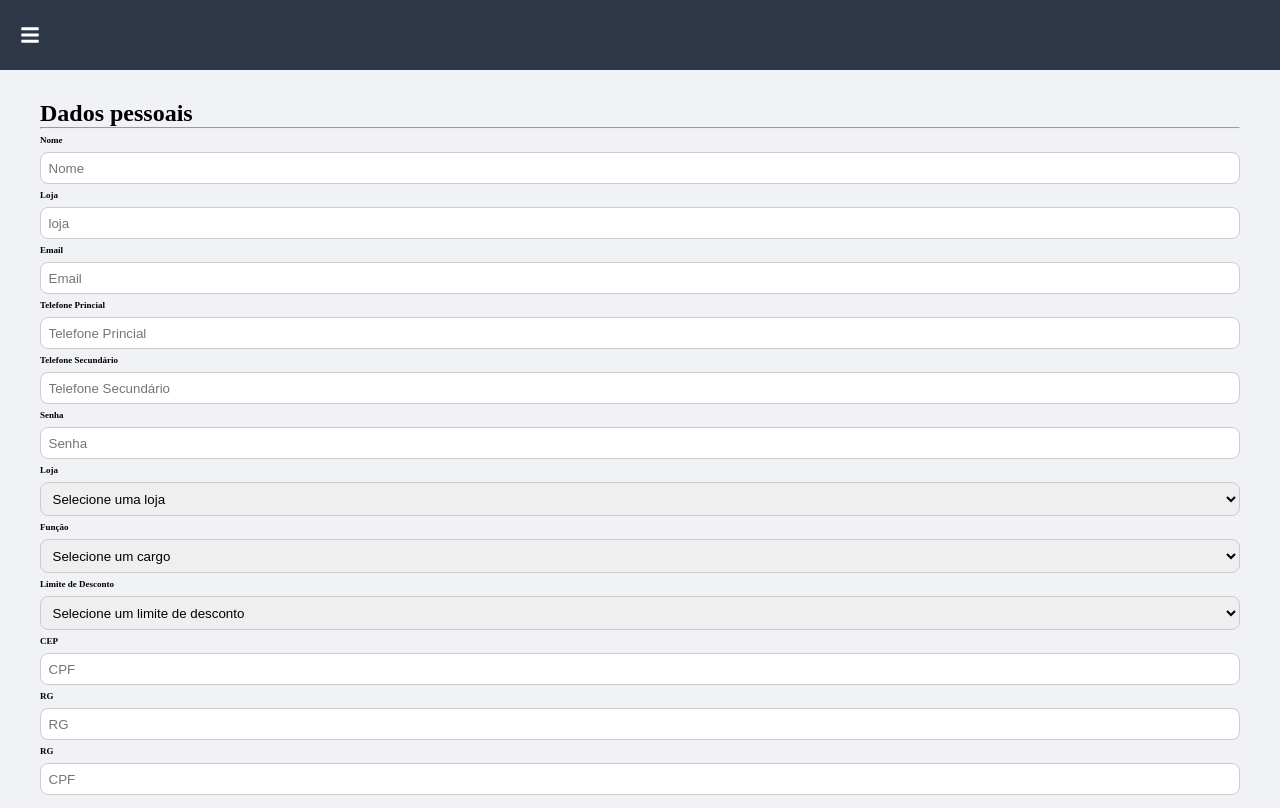
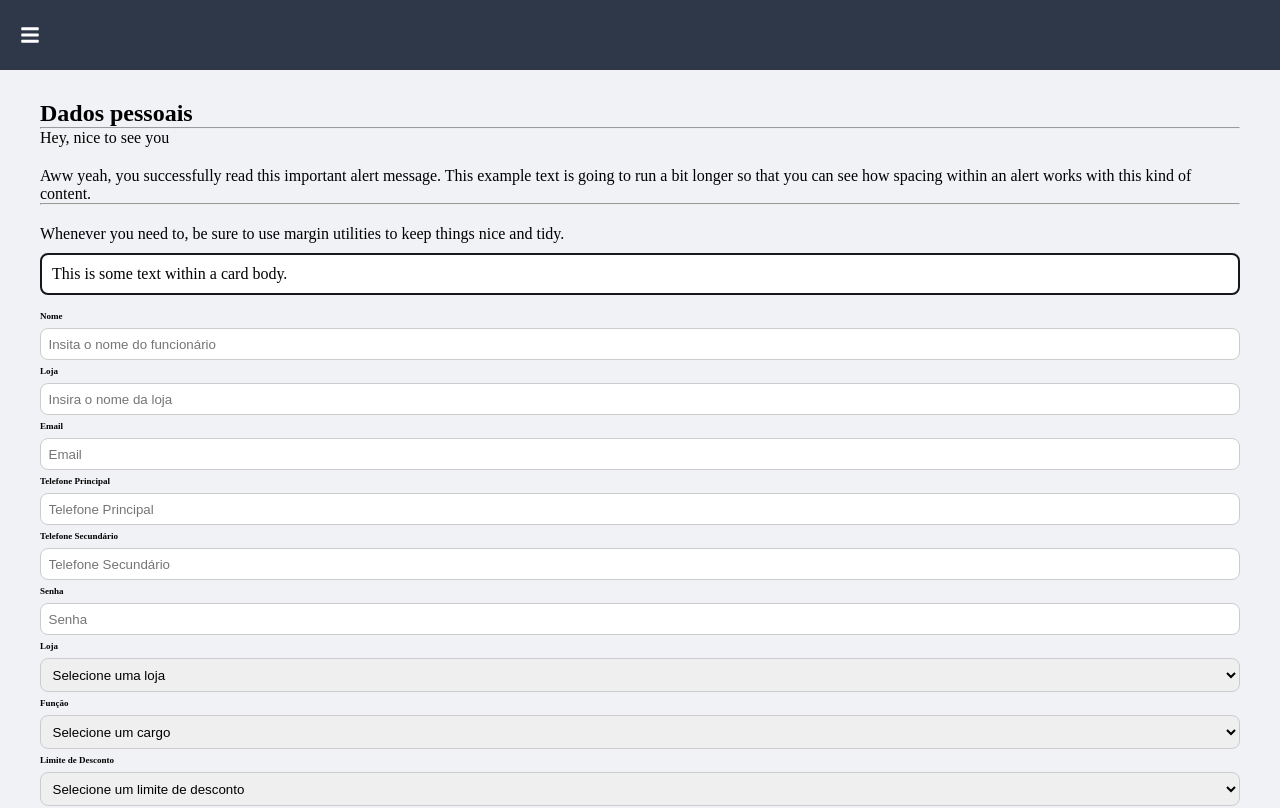
Before and after one commit to slicedcheese1/OticaCrud, a React (Vite) app: page /Sistema/cadastro-funcionario in a window 1280 px wide. Shown: the top 808 px of the page. Built offline with nearby package versions, Linux system fonts and the light colour scheme.

Commit message:
adaptando formulario para o bootstrap

```diff
--- a/src/Pages/Funcionarios/CadastroFuncionario.jsx
+++ b/src/Pages/Funcionarios/CadastroFuncionario.jsx
@@ -1,4 +1,8 @@
 import { React, useState } from "react"
+import Button from 'react-bootstrap/Button';
+import Form from 'react-bootstrap/Form';
+import Card from 'react-bootstrap/Card';
+import Alert from 'react-bootstrap/Alert';
 
 function CadastroFuncionario() {
 
@@ -90,69 +94,97 @@ function CadastroFuncionario() {
             });
     }
 
-    return(<>
-        <div>
+    return(
+      <>
         <form>
             <div className='container-dados-pessoais-funcionario'>
                 <h2>Dados pessoais </h2>
+                <hr/>
 
-                    <hr/>
-                    <label htmlFor="nome">Nome</label>
-                    <input
-                    name="nome"
-                    type='text'
-                    placeholder='Nome'
+                <Alert variant="success">
+                  <Alert.Heading>Hey, nice to see you</Alert.Heading>
+                  <p>
+                    Aww yeah, you successfully read this important alert message. This
+                    example text is going to run a bit longer so that you can see how
+                    spacing within an alert works with this kind of content.
+                  </p>
+                  <hr />
+                  <p className="mb-0">
+                    Whenever you need to, be sure to use margin utilities to keep things
+                    nice and tidy.
+                  </p>
+                </Alert>
+                <Card>
+                  <Card.Body>This is some text within a card body.</Card.Body>
+                </Card>
+                <Form.Group className="mb-3" controlId="formBasicEmail">
+                  <Form.Label>Nome</Form.Label>
+                  <Form.Control
+                    type="text"
+                    placeholder="Insita o nome do funcionário"
                     value={nome}
                     onChange={(e) => {setNome(e.target.value)}}
                   />
+                </Form.Group>
 
-                    <label htmlFor="loja">Loja</label>
-                    <input
+                <Form.Group>
+                  <Form.Label>Loja</Form.Label>
+                  <Form.Control
                     name="loja"
                     type='text'
-                    placeholder='loja'
+                    placeholder='Insira o nome da loja'
                     value={loja}
                     onChange={(e) => {setLoja(e.target.value)}}
                   />
+                </Form.Group>
 
-                    <label htmlFor="email">Email</label>
-                    <input
+                <Form.Group>
+                  <Form.Label>Email</Form.Label>
+                  <Form.Control
                     name="email"
                     type='text'
                     placeholder='Email'
                     value={email}
                     onChange={(e) => {setEmail(e.target.value)}}
                   />
+                </Form.Group>
 
-                    <label htmlFor="telefoneprimario">Telefone Princial</label>
-                    <input
+                <Form.Group>
+                  <Form.Label>Telefone Principal</Form.Label>
+                  <Form.Control
                     name="telefoneprimario"
                     type='text'
-                    placeholder='Telefone Princial'
+                    placeholder='Telefone Principal'
                     value={telefonePrimario}
                     onChange={(e) => {setTelefonePrimario(e.target.value)}}
                   />
+                </Form.Group>
 
-                    <label htmlFor="telefonesecundario">Telefone Secundário</label>
-                    <input
+                <Form.Group>
+                  <Form.Label>Telefone Secundário</Form.Label>
+                  <Form.Control
                     name="telefonesecundario"
                     type='text'
                     placeholder='Telefone Secundário'
                     value={telefoneSecundario}
                     onChange={(e) => {setTelefoneSecundario(e.target.value)}}
                   />
+                </Form.Group>
 
-                    <label htmlFor="senha">Senha</label>
-                    <input
+                <Form.Group>
+                  <Form.Label>Senha</Form.Label>
+                  <Form.Control
                     name="senha"
                     type='password'
                     placeholder='Senha '
                     value={senha}
                     onChange={(e) => {setSenha(e.target.value)}}
                   />
+                </Form.Group>
 
-                    <label htmlFor="lojas">Loja</label>
-                    <select
+                <Form.Group>
+                  <Form.Label>Loja</Form.Label>
+                  <Form.Select
                   name="lojas"
                   value={lojaCadastro}
                   onChange={(e) => {setLojaCadastro(e.target.value)}}
@@ -168,10 +200,12 @@ function CadastroFuncionario() {
                       <option value="Loja 08">Loja 08</option>
                       <option value="Loja 09">Loja 09</option>
                       <option value="Loja 10">Loja 10</option>
-                    </select>
+                  </Form.Select>
+                </Form.Group>
 
-                    <label htmlFor="cargos">Função</label>
-                    <select
+                <Form.Group>
+                  <Form.Label>Função</Form.Label>
+                  <Form.Select
                   name="cargos"
                   value={cargo}
                   onChange={(e) => {addCargo(e)}}
@@ -180,10 +214,12 @@ function CadastroFuncionario() {
                       <option value="exemplo1">cargo 1</option>
                       <option value="exemplo2">cargo 2</option>
 
-                    </select>
+                  </Form.Select >
+                </Form.Group>
 
-                    <label htmlFor="llimitedescontoojas">Limite de Desconto</label>
-                    <select
+                <Form.Group>
+                  <Form.Label>Limite de Desconto</Form.Label>
+                  <Form.Select
                   name="limitedesconto"
                   value={limiteDesconto}
                   onChange={(e) => {setLimiteDesconto(e.target.value)}}
@@ -199,37 +235,43 @@ function CadastroFuncionario() {
                       <option value={0.8}>80%</option>
                       <option value={0.9}>90%</option>
                       <option value={1.0}>100%</option>
-                    </select>
+                  </Form.Select>
+                </Form.Group>
 
-                    <label>CEP</label>
-                    <input type='text' placeholder='CPF'/>
+                <Form.Group>
+                  <Form.Label>CEP</Form.Label>
+                  <Form.Control type='text' placeholder='CPF'/>
+                </Form.Group>
 
-                    <label htmlFor="rg">RG</label>
-                    <input
+                <Form.Group>
+                  <Form.Label>RG</Form.Label>
+                  <Form.Control
                   name="rg"
                   type='text'
                   placeholder='RG'
                   value={rg}
                   onChange={(e) => setRg(e.target.value)}
                   />
+                </Form.Group>
 
-                    <label htmlFor="cpf">RG</label>
-                    <input
+                <Form.Group>
+                  <Form.Label>RG</Form.Label>
+                  <Form.Control
                   name="cpf"
                   type='text'
                   placeholder='CPF'
                   value={cpf}
                   onChange={(e) => setCpf(e.target.value)}
                   />
-                    <br/>
-                    <br/>
+                </Form.Group>
+
             </div>
 
             <div className='container-dados-endereço-funcionario'>
                 <h2>Dados de endereço </h2>
                 <hr/>
-                    <label htmlFor="cep">CEP</label>
-                    <input
+                <Form.Label>CEP</Form.Label>
+                <Form.Control
                 name="cep"
                 type='text'
                 placeholder='CEP'
@@ -237,8 +279,8 @@ function CadastroFuncionario() {
                 onChange={(e)=>setCep(e.target.value)}
                 />
 
-                    <label htmlFor="endereco">Endereço</label>
-                    <input
+                <Form.Label>Endereço</Form.Label>
+                <Form.Control
                 name="endereco"
                 type='text'
                 placeholder='Endereço'
@@ -246,8 +288,8 @@ function CadastroFuncionario() {
                 onChange={(e)=>setEndereco(e.target.value)}
                 />
 
-                    <label htmlFor="bairro">Bairro</label>
-                    <input
+                <Form.Label>Bairro</Form.Label>
+                <Form.Control
                 name="bairro"
                 type='text'
                 placeholder='Bairro'
@@ -255,16 +297,14 @@ function CadastroFuncionario() {
                 onChange={(e)=>setBairro(e.target.value)}
                 />
 
-                    <label htmlFor="cidade">cidade</label>
-                    <input
+                <Form.Label>cidade</Form.Label>
+                <Form.Control
                 name="cidade"
                 type='text'
                 placeholder='cidade'
                 value={cidade}
                 onChange={(e)=>setCidade(e.target.value)}
                 />
-
-
             </div>
             <button
             onClick={(e) => saveFuncionario(e)}
@@ -274,7 +314,6 @@ function CadastroFuncionario() {
 
             </div>
         </form>
-        </div>
       </>
     )
 }
```
Lines whose indentation alone changed are shown as unchanged.
